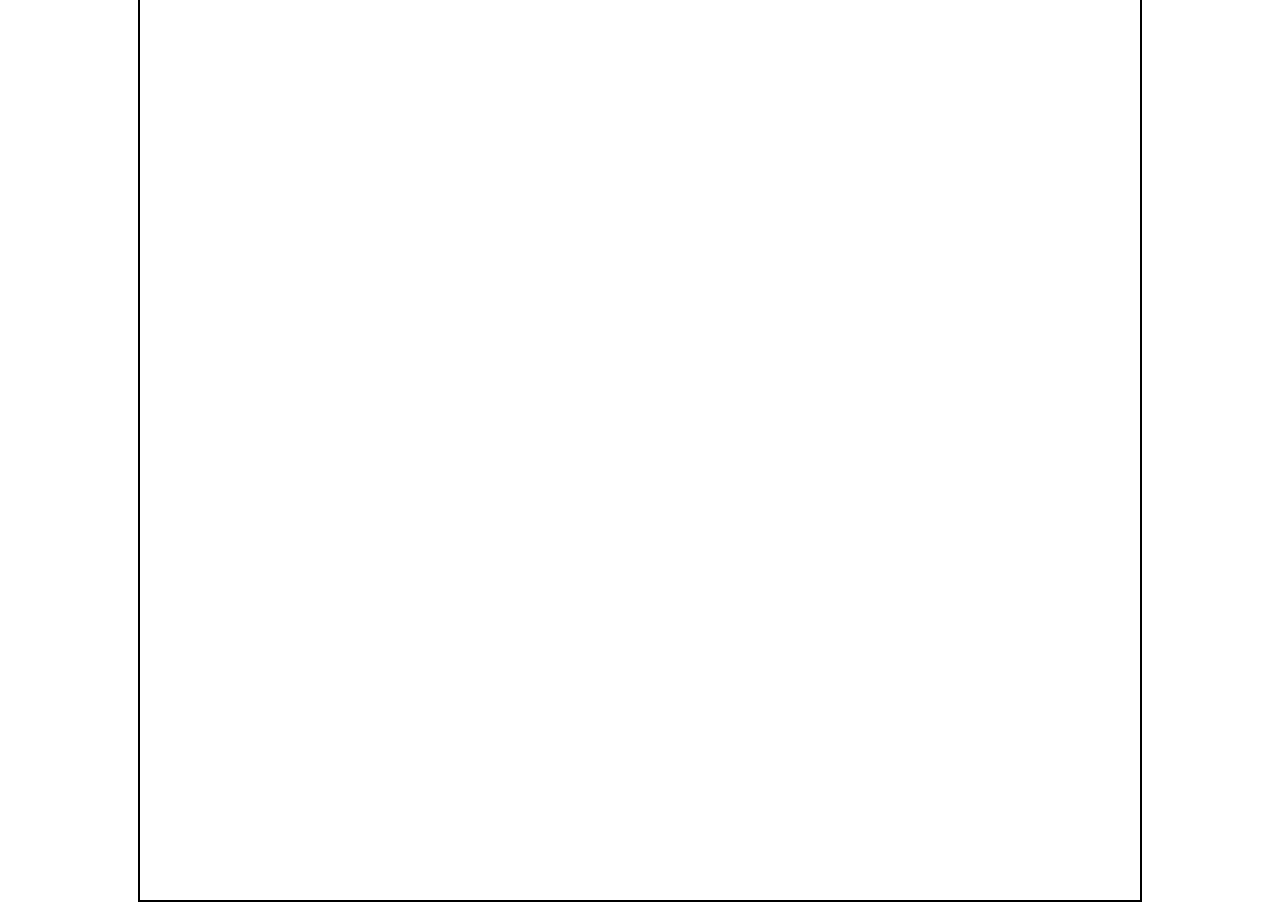
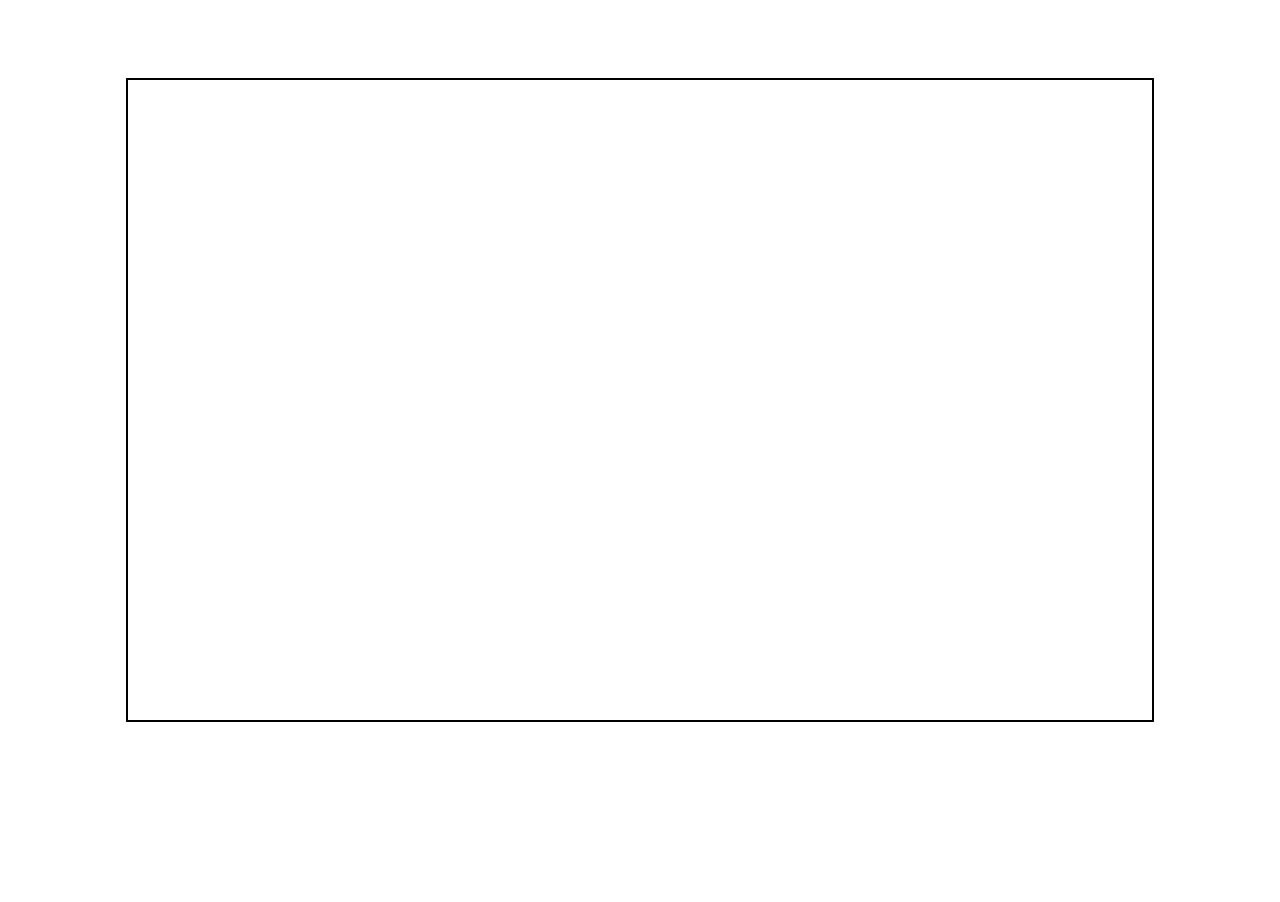
Before and after one commit to aiidanm/climbing-project, a React (Create React App) app: page / in a window 1280 px wide. After the commit the page ends 800 px from the top, so only its background shows below. Built offline with nearby package versions, Linux system fonts and the light colour scheme.

Commit message:
made div flex

```diff
--- a/src/App.css
+++ b/src/App.css
@@ -9,8 +9,8 @@
   margin-right: -50%;
   transform: translate(-50%, -50%);
   border: 2px solid black;
-  width: 1000px;
-  height: 1000px
+  width: 80%;
+  height: 80%
 }
 
 .click_buttons {
```
